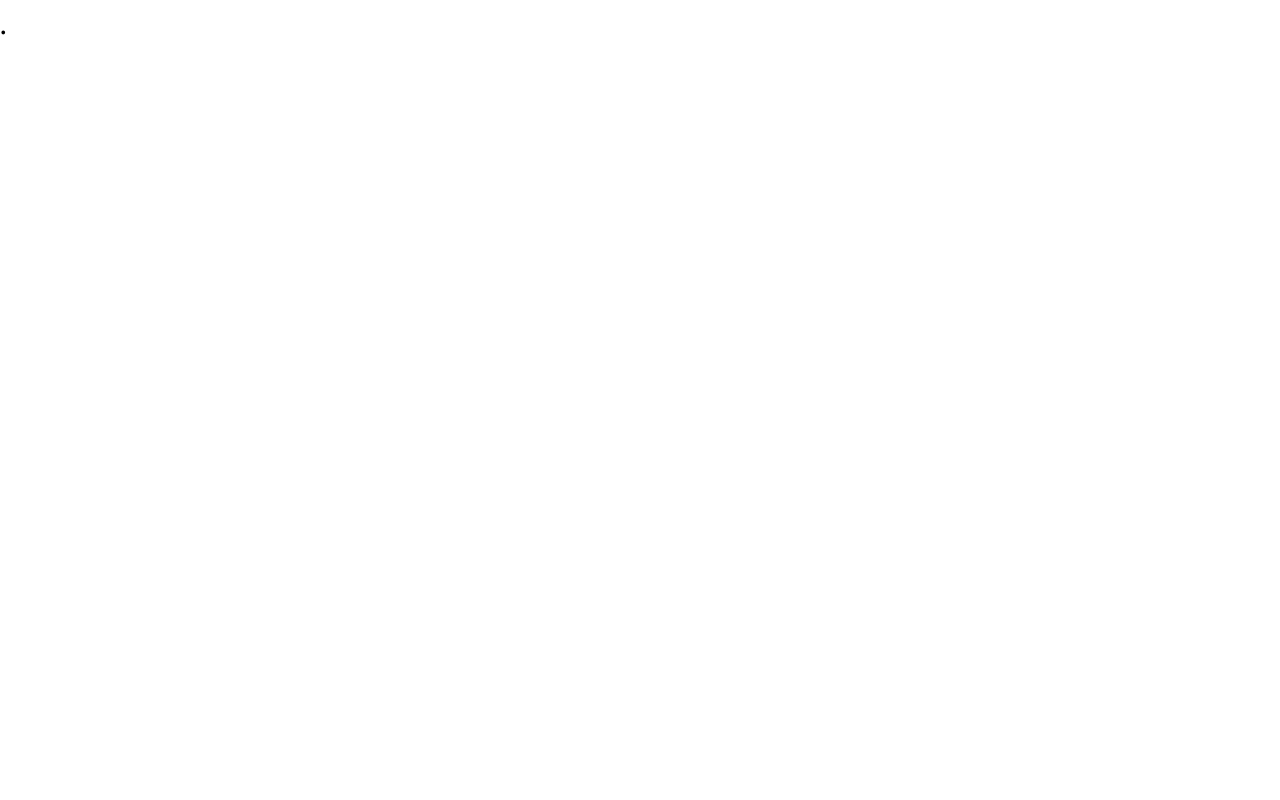
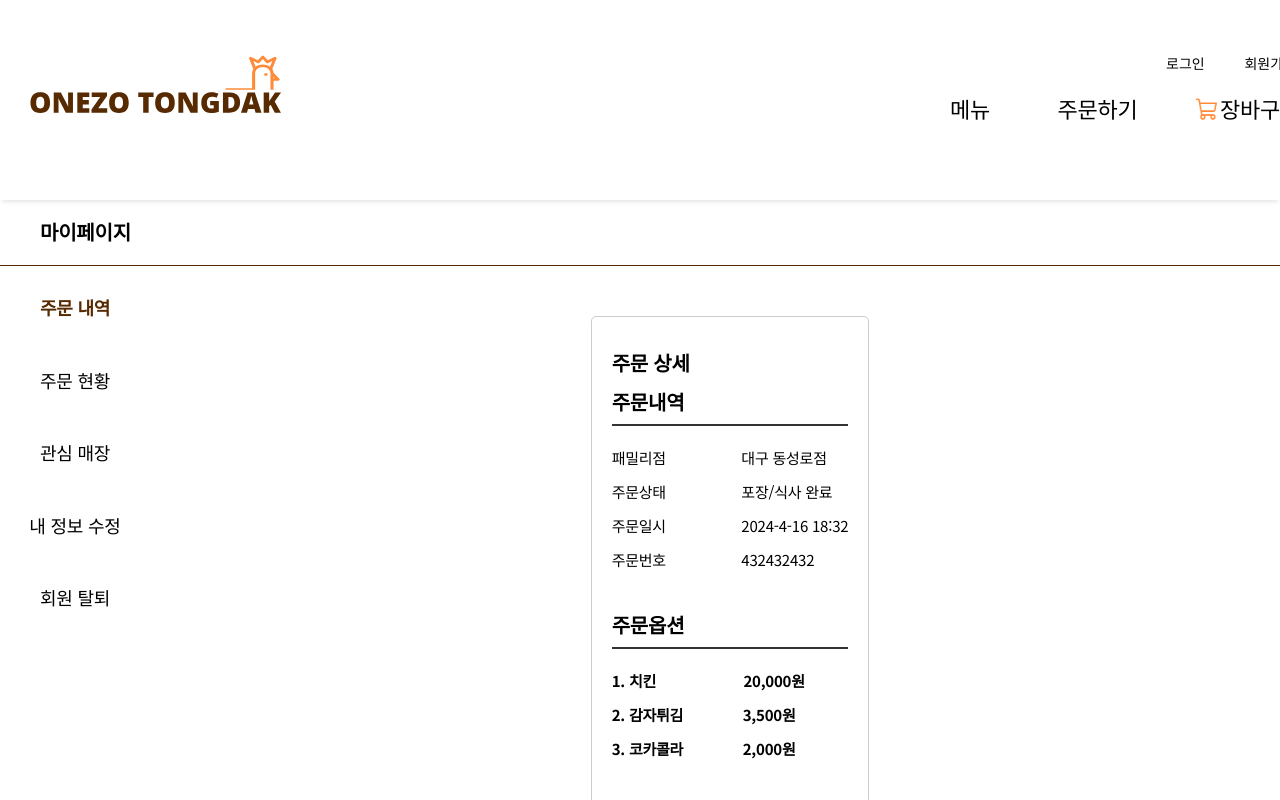
Before and after one commit to soyeon0504/onezo, a React (Create React App) app: page /my/orderDetail in a window 1280 px wide. Shown: the top 800 px of the page. Built offline with nearby package versions, Linux system fonts and the light colour scheme.

Commit message:
fix : mypage 관련 router 수정

```diff
--- a/src/pages/my/MyOrderDetailPage.js
+++ b/src/pages/my/MyOrderDetailPage.js
@@ -4,7 +4,6 @@ import Layout from '../../layouts/Layout';
 
 function MyOrderDetailPage() {
   return (
-    <Layout>
     <div className="app">
     <div className="order-detail-page">
       <header>
@@ -61,7 +60,6 @@ function MyOrderDetailPage() {
       {/* 추가 정보나 링크 */}
     </footer>
   </div>
-  </Layout>
 );
 }
 export default MyOrderDetailPage;
--- a/src/pages/my/MyOrderListPage.js
+++ b/src/pages/my/MyOrderListPage.js
@@ -5,6 +5,7 @@ import {
   OrderListTitle,
 } from "../../styles/my/MyOrderListStyle";
 import { PaginationOrange } from "../../styles/Pagination";
+import { useNavigate } from "react-router-dom";
 
 const orderListData = [
   {
@@ -37,6 +38,11 @@ const orderListData = [
 ];
 
 const MyOrderListPage = () => {
+  const navigate = useNavigate();
+
+  const moveToOrderDetail = () => {
+    navigate(`/my/orderDetail`);
+  };
   return (
     <div>
       {orderListData.map(item => (
@@ -60,7 +66,7 @@ const MyOrderListPage = () => {
               <p>
                 [{item.howto}] {item.menu}
               </p>
-              <button>주문 상세</button>
+              <button onClick={moveToOrderDetail}>주문 상세</button>
             </div>
             <div>
               <h1>{item.price}원</h1>
--- a/src/pages/my/MyPage.js
+++ b/src/pages/my/MyPage.js
@@ -1,4 +1,4 @@
-import React, { useEffect, useState } from "react";
+import React, { Children, useEffect, useState } from "react";
 import MyOrderListPage from "./MyOrderListPage";
 import MyOrderStatusPage from "./MyOrderStatusPage";
 import MyInterestPage from "./MyInterestPage";
@@ -6,7 +6,7 @@ import MyInfoPage from "./MyInfoPage";
 import MyWithdrawPage from "./MyWithdrawPage";
 import styled from "@emotion/styled";
 import MyCategory from "../../components/my/MyCategory";
-import { useNavigate } from "react-router-dom";
+import { Outlet, useNavigate } from "react-router-dom";
 import Layout from "../../layouts/Layout";
 
 const AllWidth = styled.div`
@@ -87,7 +87,7 @@ const MyPage = () => {
       });
 
       if (selectedName) {
-        navigate(`/my?${selectedName}`, {
+        navigate(`/my/${selectedName}`, {
           state: { selectedItem: subItem },
         });
         sessionStorage.setItem("selectedItem", subItem);
@@ -110,11 +110,12 @@ const MyPage = () => {
               onSubItemClick={handleSubItemClick}
             />
             <div style={{ paddingTop: "30px" }}>
-              {activeBtn === "주문 내역" && <MyOrderListPage />}
+              {/* {activeBtn === "주문 내역" && <MyOrderListPage />}
               {activeBtn === "주문 현황" && <MyOrderStatusPage />}
               {activeBtn === "관심 매장" && <MyInterestPage />}
               {activeBtn === "내 정보 수정" && <MyInfoPage />}
-              {activeBtn === "회원 탈퇴" && <MyWithdrawPage />}
+              {activeBtn === "회원 탈퇴" && <MyWithdrawPage />} */}
+              <Outlet />
             </div>
           </Flex>
         </div>
--- a/src/routes/myRouter.js
+++ b/src/routes/myRouter.js
@@ -7,13 +7,14 @@ const LazyMyInterestPage = lazy(() => import("../pages/my/MyInterestPage"));
 const LazyMyOrderListPage = lazy(() => import("../pages/my/MyOrderListPage"));
 const LazyMyOrderStatusPage = lazy(() => import("../pages/my/MyOrderStatusPage"));
 const LazMyWithdrawPage = lazy(() => import("../pages/my/MyWithdrawPage"));
+const LazyMyOrderDetailPage = lazy(() => import("../pages/my/MyOrderDetailPage"));
 
 
 const myRouter = () => {
   return [
-    {path:"",element:<Navigate to="list" />},
+    {path:"",element:<Navigate to="orderList" />},
     {
-        path: "/my/info",
+        path: "info",
         element: (
           <Suspense fallback={<Loading />}>
             <LazyMyInfoPage />
@@ -21,16 +22,15 @@ const myRouter = () => {
         ),
       },
       {
-        path: "/my/interest",
+        path: "interest",
         element: (
           <Suspense fallback={<Loading />}>
             <LazyMyInterestPage />
           </Suspense>
         ),
       },
-
       {
-        path: "/my/orderList",
+        path: "orderList",
         element: (
           <Suspense fallback={<Loading />}>
             <LazyMyOrderListPage />
@@ -38,7 +38,7 @@ const myRouter = () => {
         ),
       },
       {
-        path: "/my/orderStatus",
+        path: "orderStatus",
         element: (
           <Suspense fallback={<Loading />}>
             <LazyMyOrderStatusPage />
@@ -46,13 +46,21 @@ const myRouter = () => {
         ),
       },
       {
-        path: "/my/withdraw",
+        path: "withdraw",
         element: (
           <Suspense fallback={<Loading />}>
             <LazMyWithdrawPage />
           </Suspense>
         ),
       },
+      {
+        path:"orderDetail",
+        element: (
+          <Suspense fallback={<Loading />}>
+            <LazyMyOrderDetailPage />
+          </Suspense>
+        ),
+      },
   ];
 }
 export default myRouter
--- a/src/routes/root.js
+++ b/src/routes/root.js
@@ -9,7 +9,6 @@ const LazyMainPage = lazy(() => import("../pages/main/MainPage"));
 const LazyMenuPage = lazy(() => import("../pages/menu/MenuPage"));
 const LazyDetailPage = lazy(() => import("../pages/menu/DetailPage"));
 const LazyMyPage = lazy(() => import("../pages/my/MyPage"));
-const LazyMyOrderDetailPage = lazy(() => import("../pages/my/MyOrderDetailPage"));
 
 const LazyLoginPage = lazy(() => import("../pages/login/LoginPage"));
 const LazyJoinPage = lazy(() => import("../pages/join/JoinPage"));
@@ -54,14 +53,6 @@ const router = createBrowserRouter([
       </Suspense>
     ),
     children:myRouter(),
-  },
-  {
-    path:"/orderDetail",
-    element: (
-      <Suspense fallback={<Loading />}>
-        <LazyMyOrderDetailPage />
-      </Suspense>
-    ),
   },
   {
     path: "/login",
```
Also changed, not shown: src/pages/my/MyInfoPage.js (+6 -1 lines).
